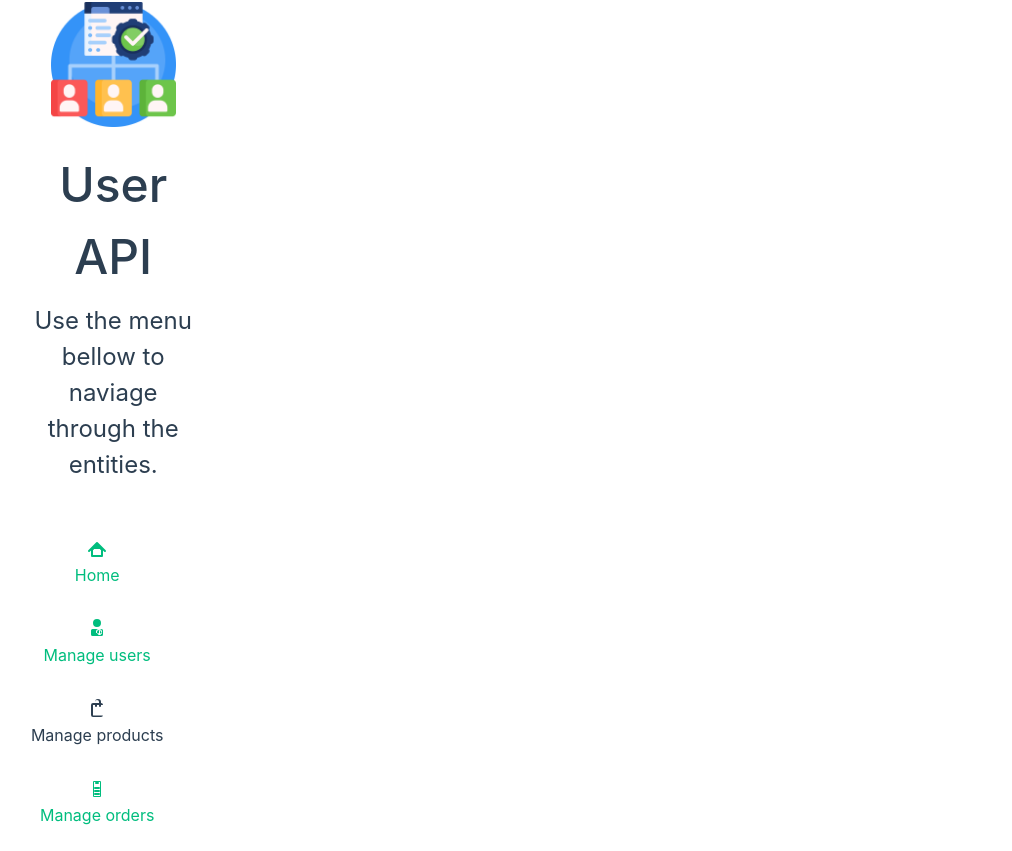
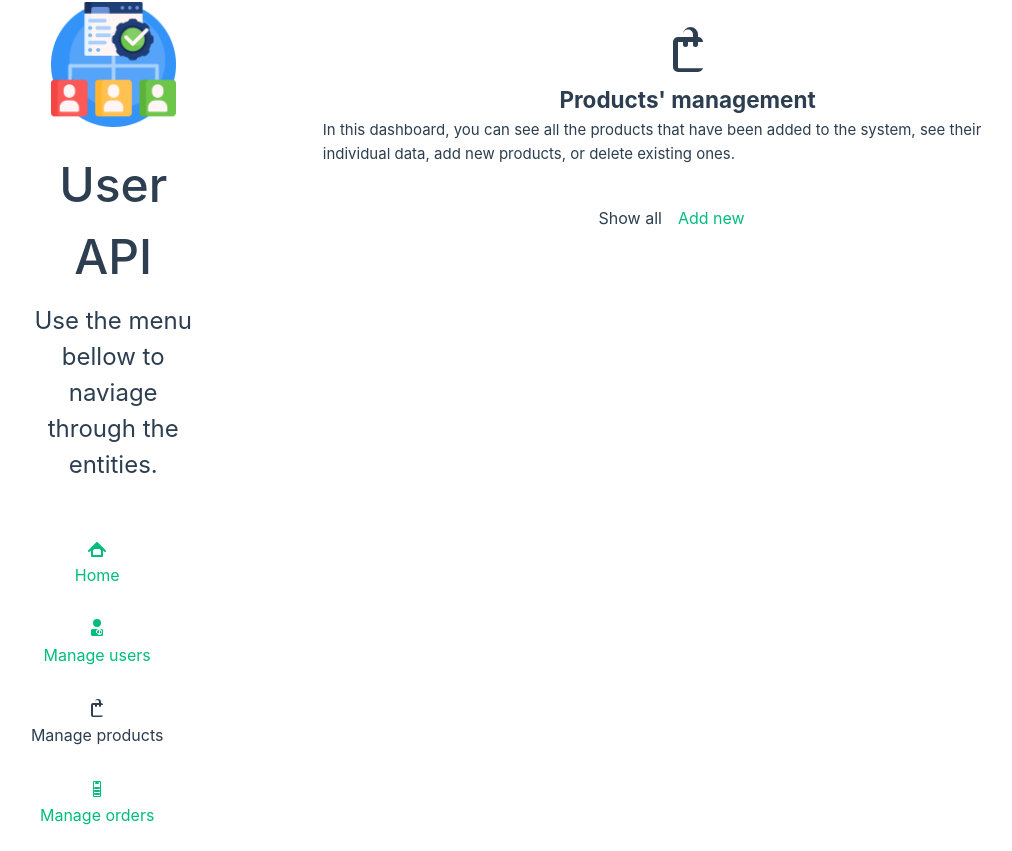
Before and after one commit to caio-intersales/vue-exercise-kotlin-api, a Vue app: page /products in a window 1280 px wide. Shown: the whole page, without its empty margins (98-1110 px from the left). Built offline with nearby package versions, Linux system fonts and the light colour scheme.

Commit message:
Local work before pulling remote Readme update

```diff
--- a/src/assets/main.css
+++ b/src/assets/main.css
@@ -76,6 +76,18 @@ a svg {
   justify-content: space-between;
 }
 
+.top-icon {
+    display: flex;
+    flex-direction: column;
+    justify-content: center;
+    align-items: center;
+}
+h2 {
+    font-weight: bold;
+}
+
+/** @MEDIA styles **/
+
 @media (hover: hover) {
   a:hover {
     background-color: hsla(160, 100%, 37%, 0.2);
@@ -113,4 +125,9 @@ a svg {
     gap: 0.25rem;
     margin-top: 1rem;
   }
+
+  .top-icon svg {
+      width: 50px;
+      margin-bottom: -20px;
+  }
 }
--- a/src/composables/useUsers.ts
+++ b/src/composables/useUsers.ts
@@ -4,9 +4,6 @@ import { ref } from 'vue';
 // ==================================
 // Interfaces
 // ==================================
-
-// The user inferface must be created here
-// Same as DTO from API endpoint
 
 export interface BasicUserData {
     firstName: string;
--- a/src/router/index.ts
+++ b/src/router/index.ts
@@ -8,6 +8,11 @@ import SpecificUserView from '@/views/users/SpecificUserView.vue'
 import EditUserView from '@/views/users/EditUserView.vue'
 import DeleteUserView from '@/views/users/DeleteUserView.vue'
 import AddUserView from '@/views/users/AddUserView.vue'
+import AllProductsView from '@/views/products/AllProductsView.vue'
+import AddProductView from '@/views/products/AddProductView.vue'
+import SpecificProductView from '@/views/products/SpecificProductView.vue'
+import EditProductView from '@/views/products/EditProductView.vue'
+import DeleteProductView from '@/views/products/DeleteProductView.vue'
 
 const appStandardTitle = '| User API App';
 
@@ -61,7 +66,38 @@ const router = createRouter({
       path: '/products',
       name: 'products',
       component: ProductsView,
-      meta: { title: 'Products\' management' + appStandardTitle }
+      children: [
+        {
+          path: '',
+          name: 'all-products',
+          component: AllProductsView,
+          meta: { title: `Products\' management ${appStandardTitle}` }
+        },
+        {
+          path: 'add',
+          name: 'product-add',
+          component: AddProductView,
+          meta: { title : `Add a new product ${appStandardTitle}` }
+        },
+        {
+          path: 'view/:id',
+          name: 'product-info',
+          component: SpecificProductView,
+          meta: { title: `Product information ${appStandardTitle}` }
+        },
+        {
+          path: 'edit/:id',
+          name: 'product-edit',
+          component: EditProductView,
+          meta: { title: `Editing product information ${appStandardTitle}` }
+        },
+        {
+          path: 'delete/:id',
+          name: 'product-delete',
+          component: DeleteProductView,
+          meta: { title: `Deleting product ${appStandardTitle}` }
+        }
+      ],
     },
     {
       path: '/orders',
--- a/src/views/ProductsView.vue
+++ b/src/views/ProductsView.vue
@@ -1,3 +1,23 @@
+<script setup lang="ts">
+import IconProducts from '@/components/icons/IconProducts.vue';
+
+</script>
+
 <template>
+    <main>
+        <header>
+            <div class="top-icon">
+                <IconProducts size="100" />
+                <h2>Products' management</h2>
+                In this dashboard, you can see all the products that have been added to the system, see their individual data, add new products, or delete existing ones.
+            </div>
 
+            <nav>
+                <RouterLink to="/products">Show all</RouterLink>
+                <RouterLink to="/products/add">Add new</RouterLink>
+            </nav>
+        </header>
+
+        <RouterView />
+    </main>
 </template>
--- a/src/views/UsersView.vue
+++ b/src/views/UsersView.vue
@@ -19,21 +19,3 @@ import IconUsers from '@/components/icons/IconUsers.vue';
         <RouterView />
     </main>
 </template>
-
-<style lang="css" scoped>
-    .top-icon {
-        display: flex;
-        flex-direction: column;
-        justify-content: center;
-        align-items: center;
-    }
-    h2 {
-        font-weight: bold;
-    }
-    @media (max-width: 1200px) {
-        svg {
-            width: 50px;
-            margin-bottom: -50px;
-        }
-    }
-</style>
--- /dev/null
+++ b/src/views/products/AddProductView.vue
@@ -0,0 +1 @@
+<template></template>
--- /dev/null
+++ b/src/views/products/AllProductsView.vue
@@ -0,0 +1 @@
+<template></template>
--- /dev/null
+++ b/src/views/products/DeleteProductView.vue
@@ -0,0 +1 @@
+<template></template>
--- /dev/null
+++ b/src/views/products/EditProductView.vue
@@ -0,0 +1 @@
+<template></template>
--- /dev/null
+++ b/src/views/products/SpecificProductView.vue
@@ -0,0 +1 @@
+<template></template>
```
Also changed, not shown: src/composables/useProducts.ts (added, +10 -0 lines).
